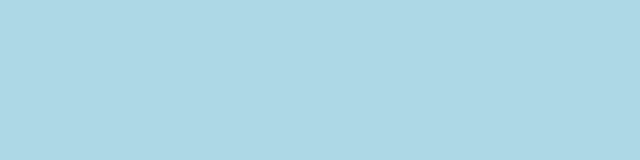
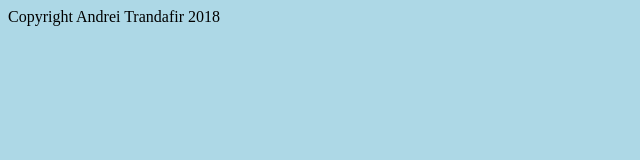
Before and after one commit to andreiionuttrandafir/webapp, a plain HTML site: page index.html in a window 1280 px wide. Shown: the whole page, without its empty margins (0-640 px from the left). Drawn offline with Linux system fonts and the light colour scheme.

Commit message:
first change

```diff
--- a/index.html
+++ b/index.html
@@ -5,5 +5,7 @@
     <title>Document</title>
     <link rel="stylesheet" href="style.css">
 </head>
-<body></body>
+<body><footer>
+    Copyright Andrei Trandafir 2018
+</footer></body>
 </html>
```
